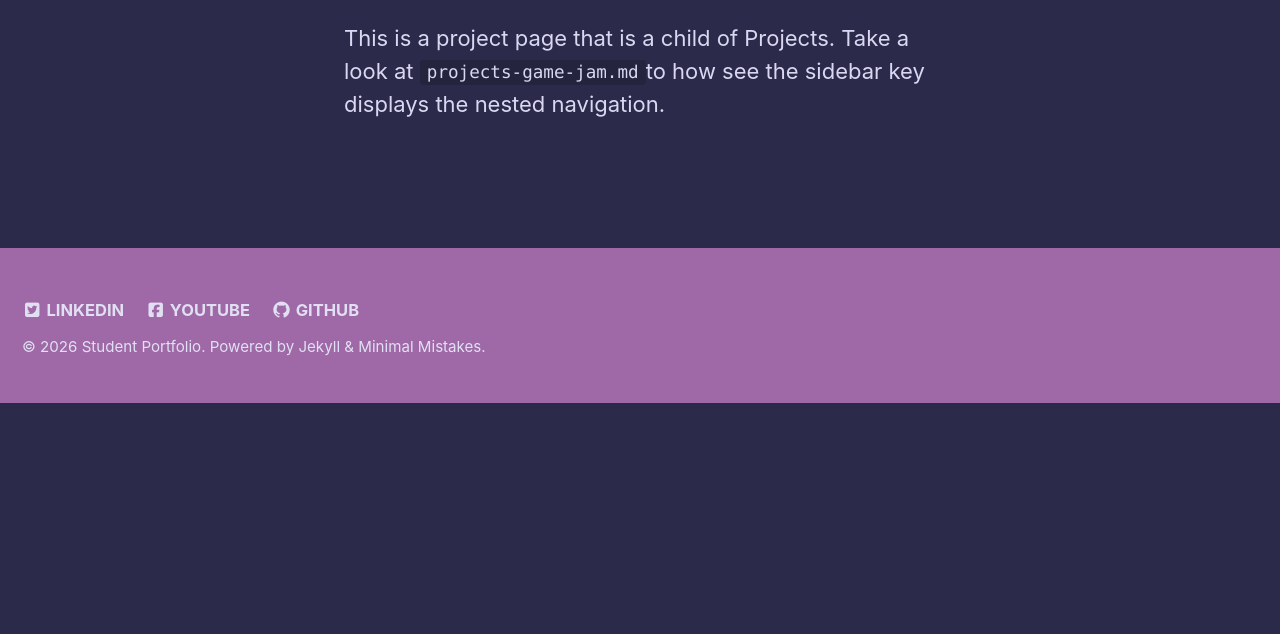
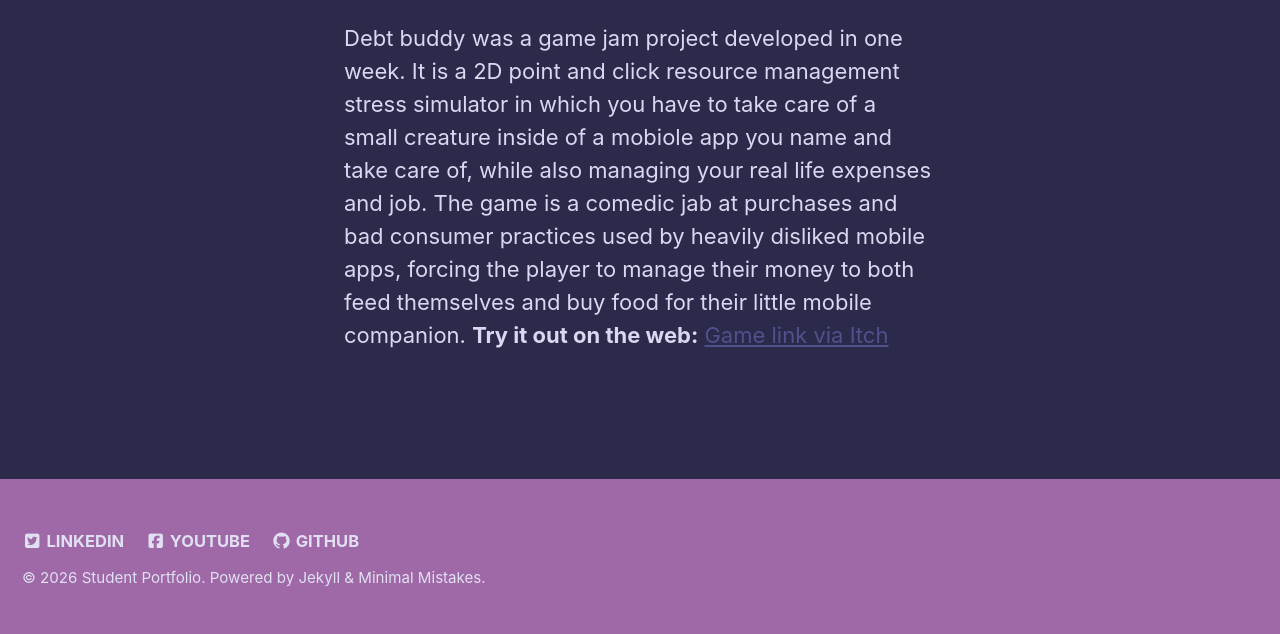
Before and after one commit to cmoss640/cmoss640.github.io, a Jekyll site: the page built from _pages/projects-game-jam.md, in a window 1280 px wide. Shown: the part 764-1398 px from the top of the page. Built offline with Jekyll 4.4.1, drawn with Linux system fonts in a browser that asks for light colours; before the commit the page ends 1167 px from its top, so only the background shows below that.

Commit message:
Update game jam project details for Debt Buddy
Added project description and game link for Debt Buddy.

```diff
--- a/_pages/projects-game-jam.md
+++ b/_pages/projects-game-jam.md
@@ -22,4 +22,6 @@ gallery_gameart:
 ---
 {% include gallery id="gallery_gameart" layout="third" thumb_height="180px" %}
 {% include video id="7pDZE7IOfo-Q7QdF" provider="youtube" %}
-This is a project page that is a child of Projects. Take a look at `projects-game-jam.md`to how see the sidebar key displays the nested navigation.
+Debt buddy was a game jam project developed in one week. It is a 2D point and click resource management stress simulator in which you have to take care of a small creature inside of a mobiole app you name and take care of, while also managing your real life expenses and job. The game is a comedic jab at purchases and bad consumer practices used by heavily disliked mobile apps, forcing the player to manage their money to both feed themselves and buy food for their little mobile companion.
+**Try it out on the web:**
+<a href="https://cmossgames.itch.io/my-crippling-debt-buddy" target="_blank" rel="noopener noreferrer">Game link via Itch</a>
```
